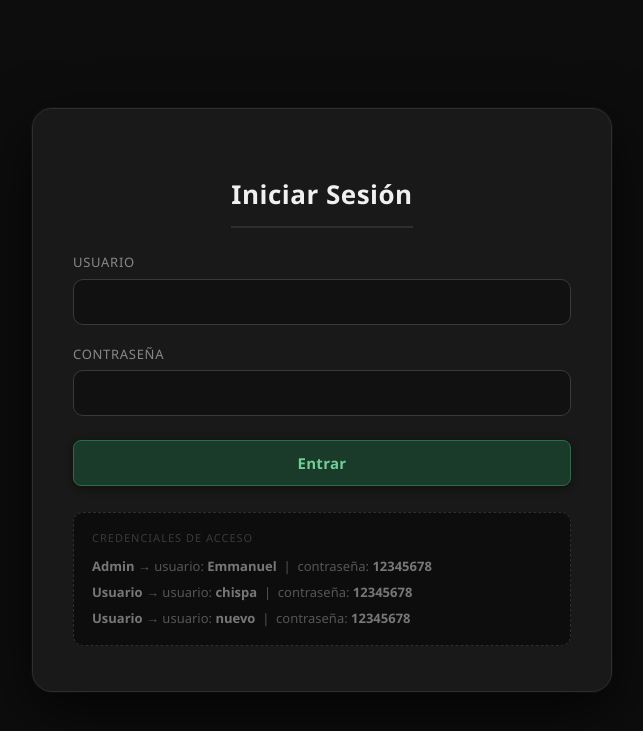
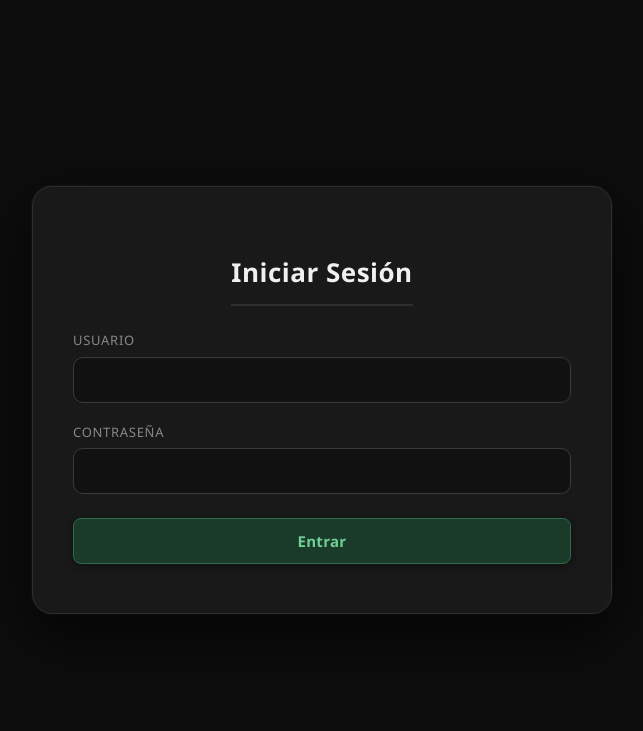
Before and after one commit to Esotilininsano/Esotilininsano, a PHP site: page /login.php in a window 1280 px wide. Shown: the top 731 px of the page, without its empty margins (318-961 px from the left). Run offline with PHP 8.4, Linux system fonts and the light colour scheme.

Commit message:
Add files via upload

```diff
--- a/login.php
+++ b/login.php
@@ -42,12 +42,12 @@ if (isset($_SESSION['usuario'])) {
             <button type="submit" class="btn-entrar">Entrar</button>
         </form>
 
-        <!-- SOLO PRÁCTICA: eliminar en producción -->
+        <!--  PRÁCTICA>
         <div class="credenciales-hint">
             <span class="hint-titulo"> Credenciales de acceso </span>
-            <strong>Admin</strong> → usuario: <strong>Emmanuel</strong> &nbsp;|&nbsp; contraseña: <strong>12345678</strong><br>
-            <strong>Usuario</strong> → usuario: <strong>chispa</strong> &nbsp;|&nbsp; contraseña: <strong>12345678</strong><br>
-            <strong>Usuario</strong> → usuario: <strong>nuevo</strong> &nbsp;|&nbsp; contraseña: <strong>12345678</strong>
+            <strong>Admin</strong>  usuario: <strong>Emmanuel</strong> &nbsp; &nbsp; contraseña: <strong>12345678</strong><br>
+            <strong>Usuario</strong>  usuario: <strong>chispa</strong> &nbsp; &nbsp; contraseña: <strong>12345678</strong><br>
+            <strong>Usuario</strong>  usuario: <strong>nuevo</strong> &nbsp; &nbsp; contraseña: <strong>12345678</strong>
         </div>
     </div>
 </body>
```
